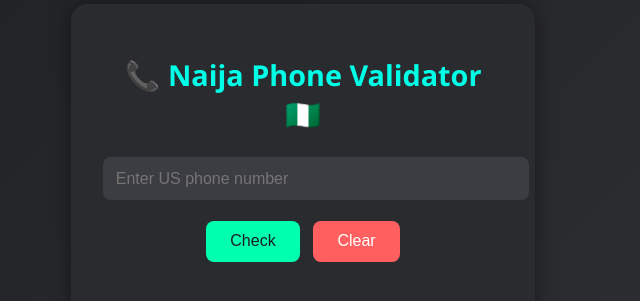
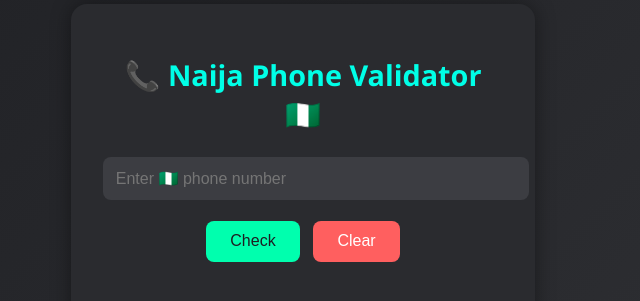
Before and after one commit to DevRobertCodes/-Nigerian-Phone-Number-Validator, a plain HTML site: page index.html in a window 1280 px wide. Shown: the part 225-526 px from the top of the page, 337-977 px from the left. Drawn offline with nearby package versions, Linux system fonts and the light colour scheme.

Commit message:
change the placeholder's text

```diff
--- a/index.html
+++ b/index.html
@@ -11,7 +11,7 @@
   <div id="app">
     <h1>📞 Naija Phone Validator 🇳🇬</h1>
 
-      <input type="text" id="user-input" placeholder="Enter US phone number" />
+      <input type="text" id="user-input" placeholder="Enter 🇳🇬 phone number" />
 
     <div id="buttons-div">
       <button id="check-btn">Check</button>
```
